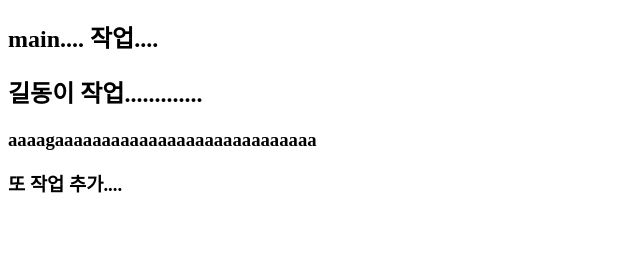
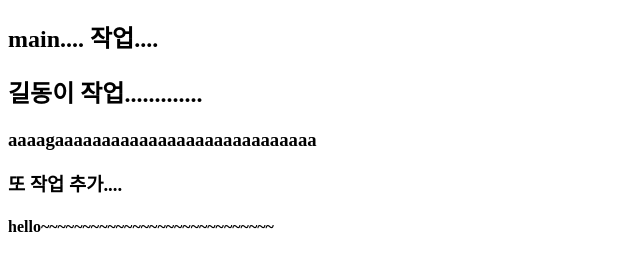
Before and after one commit to hibeehibee0704/semi01, a plain HTML site: page index.html in a window 1280 px wide. Shown: the part 70-340 px from the top of the page, without its empty margins (0-640 px from the left). Drawn offline with Linux system fonts and the light colour scheme.

Commit message:
이제 마지막...

```diff
--- a/index.html
+++ b/index.html
@@ -11,5 +11,6 @@
     <h2>길동이 작업.............</h2>
     <h3>aaaagaaaaaaaaaaaaaaaaaaaaaaaaaaaa</h3>
     <h3>또 작업 추가....</h3>
+    <h4>hello~~~~~~~~~~~~~~~~~~~~~~~~~~~~</h4>
 </body>
 </html>
```
